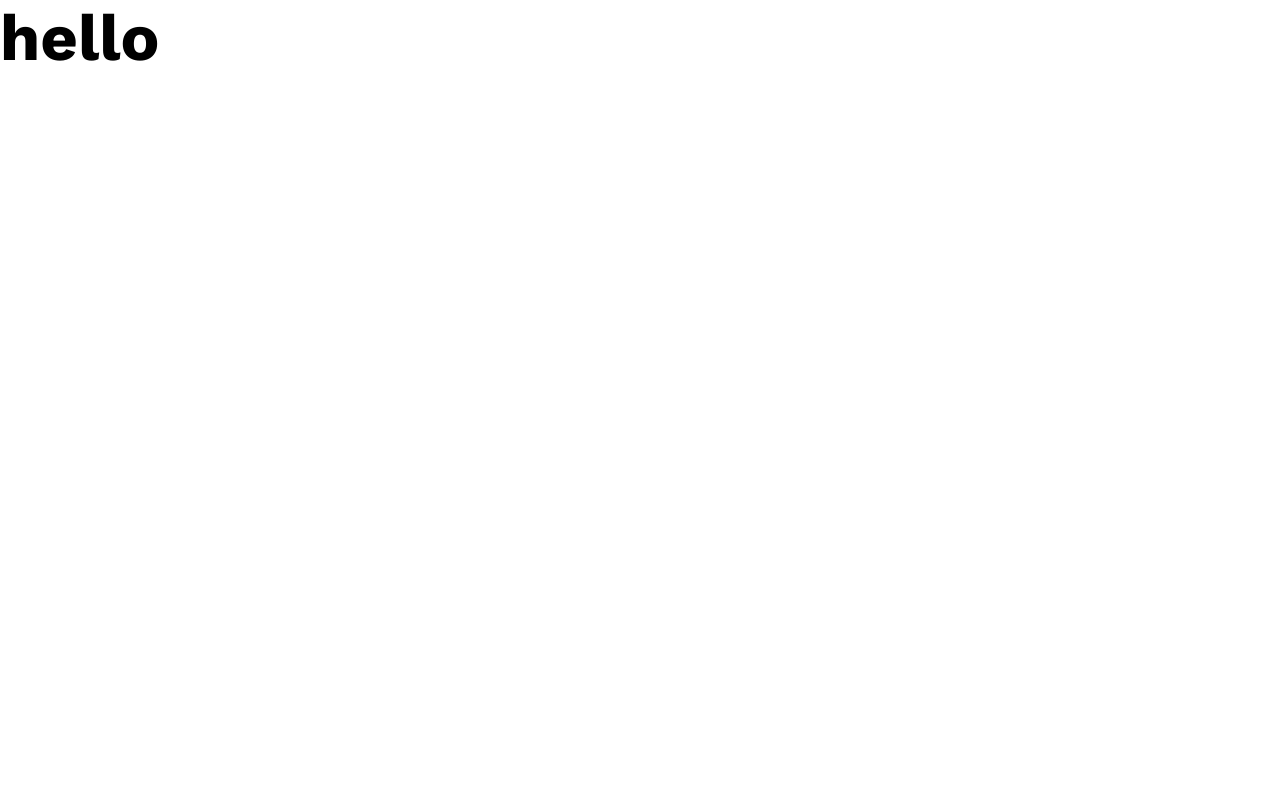
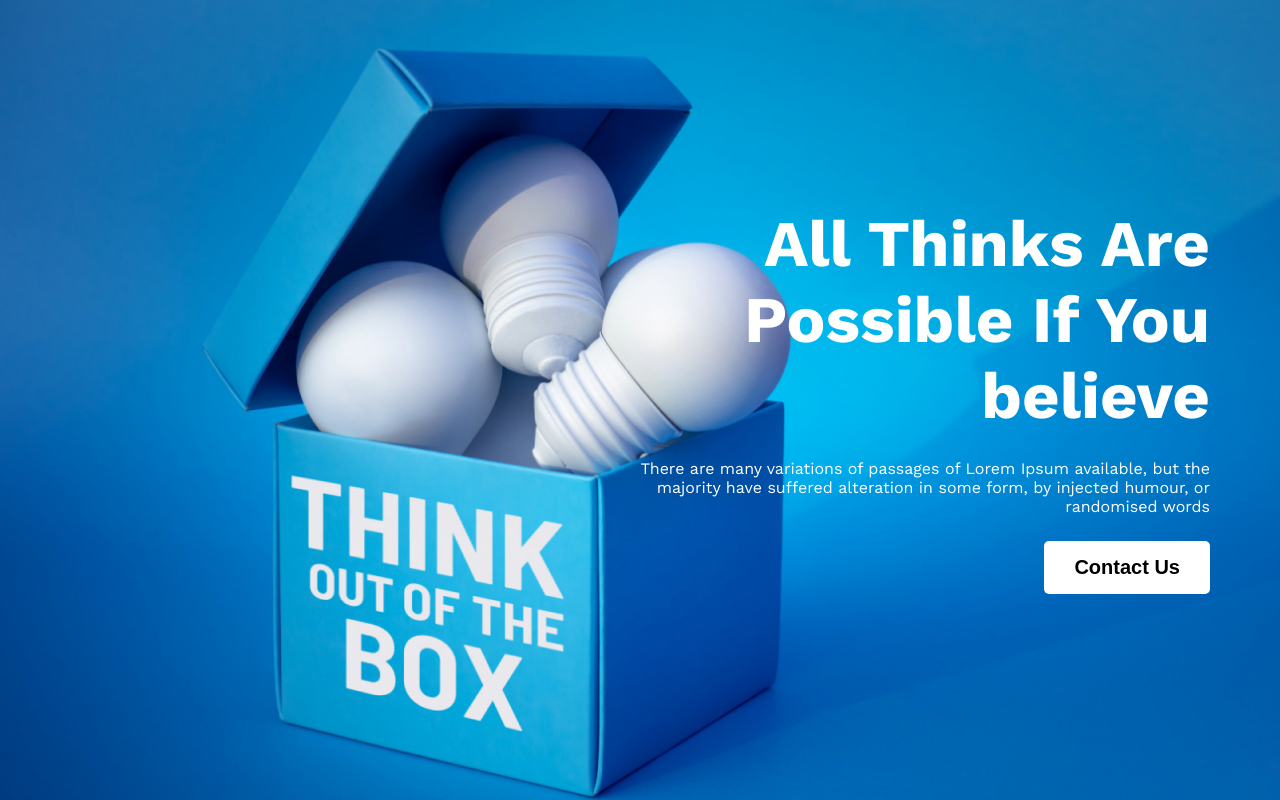
Before and after one commit to naymurweb/future-plans, a plain HTML site: page index.html in a window 1280 px wide. Drawn offline with nearby package versions, Linux system fonts and the light colour scheme.

Commit message:
hero section

```diff
--- a/index.html
+++ b/index.html
@@ -1,5 +1,6 @@
 <!DOCTYPE html>
 <html lang="en">
+
 <head>
     <meta charset="UTF-8">
     <meta name="viewport" content="width=device-width, initial-scale=1.0">
@@ -7,8 +8,31 @@
     <!-- css add -->
     <link rel="stylesheet" href="./stylesheet/style.css">
 </head>
+
 <body>
-    <h1>hello</h1>
+    <!-- hero section -->
+    <header>
+        <div class="container">
+            <div class="hero">
+                <div></div>
+                <div>
+                    <h1>All Thinks Are Possible If You believe</h1>
+                    <p>There are many variations of passages of Lorem Ipsum available, but the majority have suffered
+                        alteration in some form, by injected humour, or randomised words</p>
+                    <button class="secondaryBtn">Contact Us</button>
+
+                </div>
+            </div>
+        </div>
+
+    </header>
+    <main>
+
+    </main>
+    <footer>
+
+    </footer>
 
 </body>
+
 </html>
--- a/stylesheet/style.css
+++ b/stylesheet/style.css
@@ -35,3 +35,55 @@ h3 {
 .secondary-dark {
   color: #737272;
 }
+
+/* share */
+
+.primaryBtn {
+  padding: 15px 30px;
+  font-size: 20px;
+  font-weight: 600;
+  border-radius: 5px;
+  border: none;
+  cursor: pointer;
+  background-color: #005fac;
+}
+.secondaryBtn {
+  padding: 15px 30px;
+  font-size: 20px;
+  font-weight: 600;
+  border-radius: 5px;
+  border: none;
+  cursor: pointer;
+  background-color: white;
+}
+
+/* hero section */
+
+header {
+  background-image: url("../images/banner/banner3.png");
+  background-size: cover;
+  background-repeat: no-repeat;
+  height: 100vh;
+  width: 100%;
+}
+
+.container {
+  max-width: 1140px;
+  margin: 0 auto;
+}
+.hero div {
+  width: 50%;
+}
+
+.hero {
+  color: white;
+  height: 100vh;
+  display: flex;
+  align-items: center;
+  justify-content: end;
+  text-align: end;
+}
+
+.hero p {
+  margin: 25px 0;
+}
```
